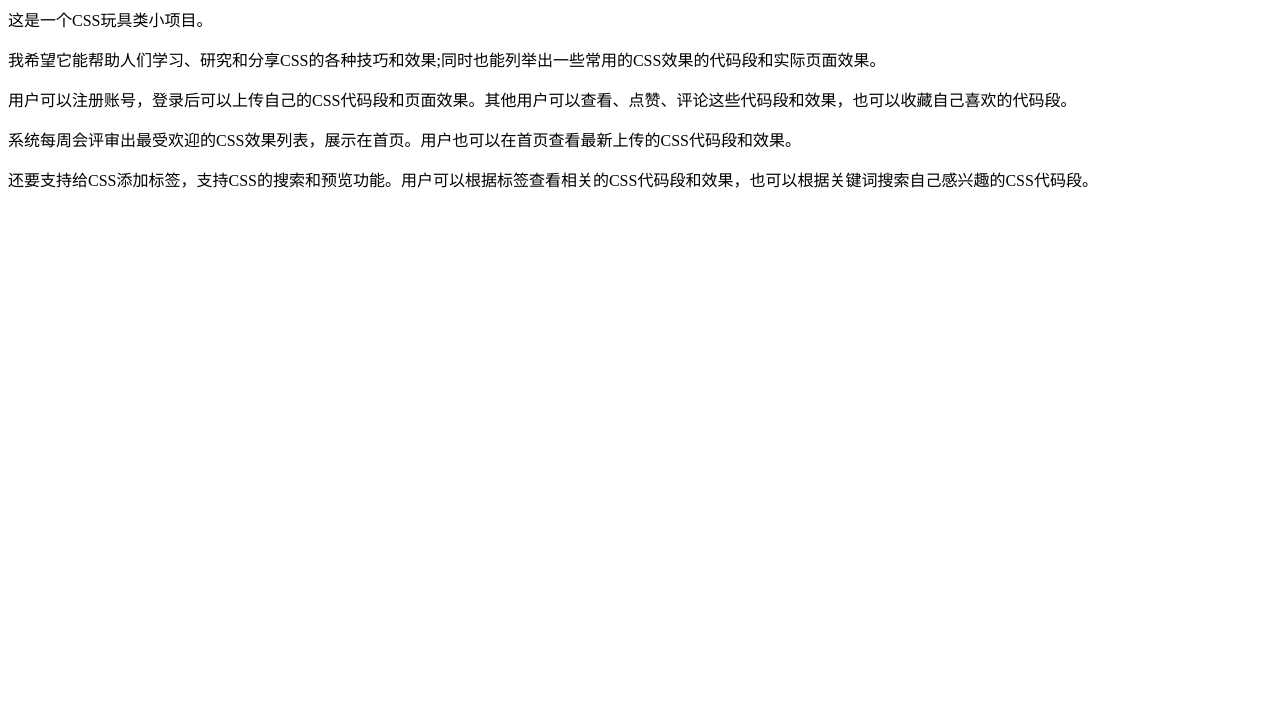
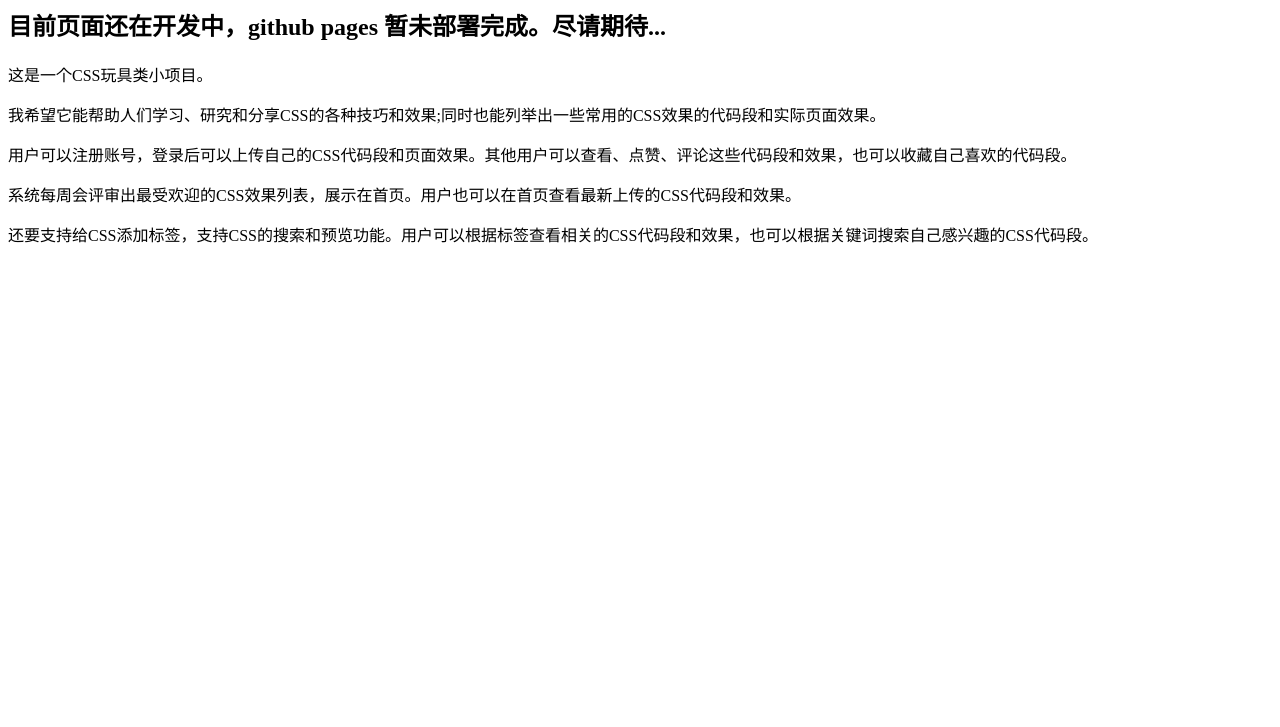
Before and after one commit to CSSToy/CSSToy.github.io, a plain HTML site: page index.html in a window 1280 px wide. Shown: the part 73-800 px from the top of the page. Drawn offline with Linux system fonts and the light colour scheme.

Commit message:
index补充

```diff
--- a/index.html
+++ b/index.html
@@ -9,6 +9,7 @@
 
 <body>
     <h1>CSSToy</h1>
+    <h2>目前页面还在开发中，github pages 暂未部署完成。尽请期待...</h2>
     <p>这是一个CSS玩具类小项目。</p>
     <p>我希望它能帮助人们学习、研究和分享CSS的各种技巧和效果;同时也能列举出一些常用的CSS效果的代码段和实际页面效果。</p>
     <p>用户可以注册账号，登录后可以上传自己的CSS代码段和页面效果。其他用户可以查看、点赞、评论这些代码段和效果，也可以收藏自己喜欢的代码段。</p>
```
